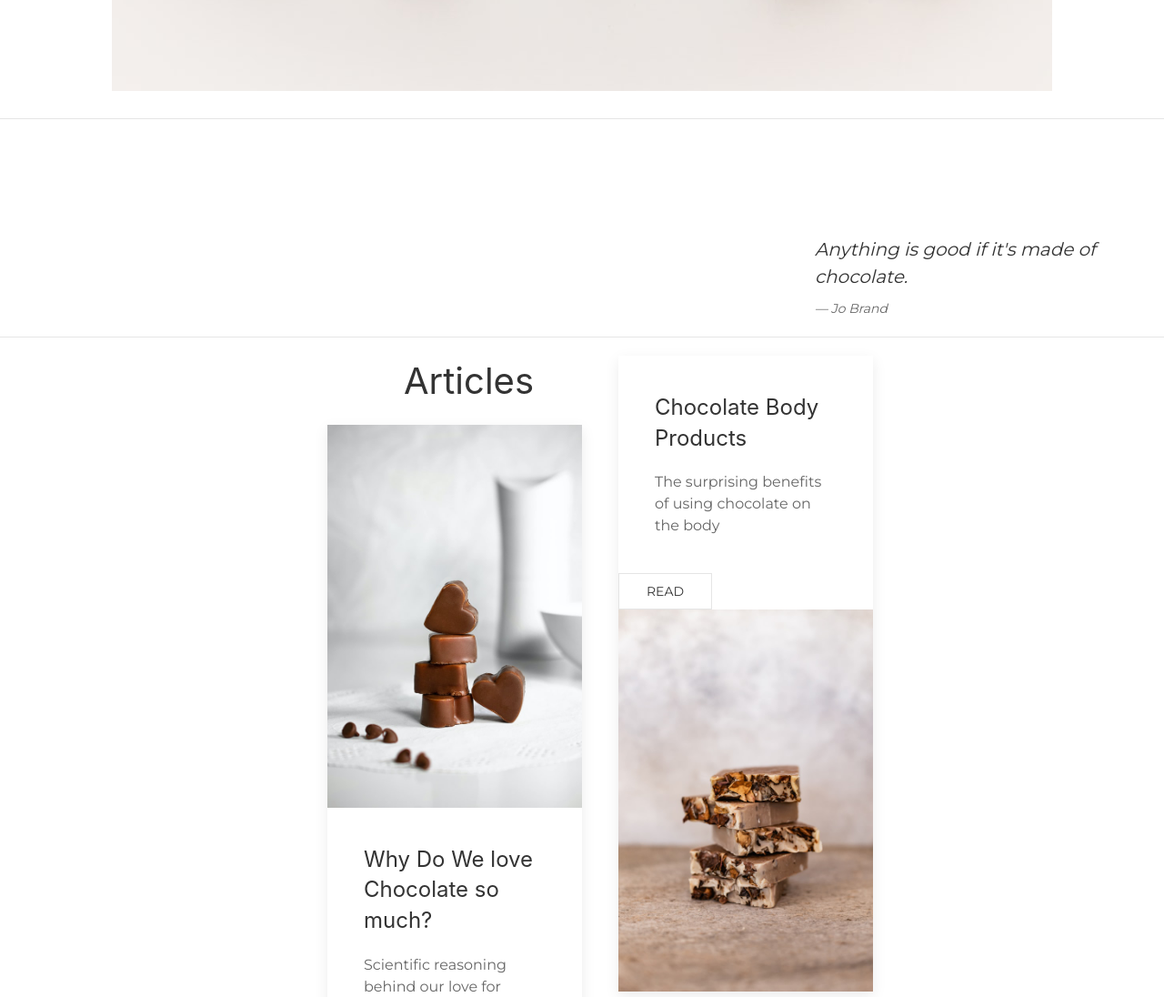
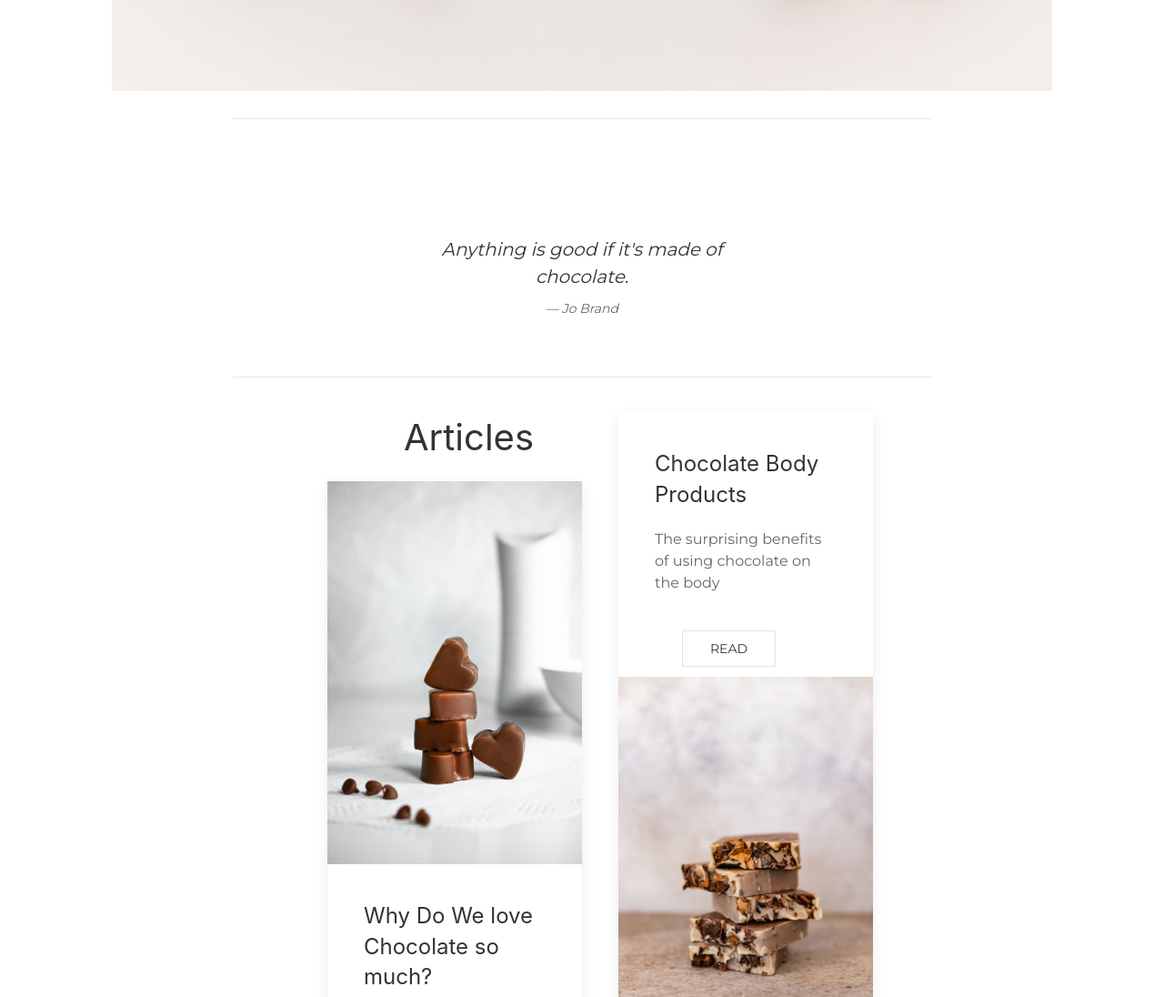
Before and after one commit to Luzanne-S/Blog, a plain HTML site: page index.html in a window 1280 px wide. Shown: the part 540-1636 px from the top of the page at 91% size. Drawn offline with nearby package versions, Linux system fonts and the light colour scheme; a web font is replaced by a local one.

Commit message:
Updated styles.css
Edited block quote styling
changed the cocoa bar from h2 to h1
read button
hr size

```diff
--- a/styles.css
+++ b/styles.css
@@ -3,17 +3,17 @@ body {
 }
 .header {
   height: 50%;
-}
-.main {
-  width: 100vw;
-  margin-bottom: 5%;
-  height: 95vh;
-}
-.footer {
-  margin-top: 10%;
+  object-fit: contain;
 }
 
-h2 {
+blockquote {
+  position: relative;
+  right: 35%;
+  text-align: center;
+  margin-bottom: 5%;
+}
+
+h1 {
   font-family: "Yaldevi", sans-serif;
 }
 
@@ -21,6 +21,7 @@ h2 {
 .moreArticles {
   margin-left: 42%;
   margin-top: 3%;
+  margin-bottom: 4%;
 }
 .recipeMain {
   margin-left: 45%;
@@ -65,11 +66,20 @@ blockquote {
 
 .images {
   margin: auto;
+  margin-top: 3%;
   width: 50%;
-  height: 20%;
+  height: 10%;
 }
 .recipes {
   margin: auto;
   width: 60%;
   height: 20%;
 }
+.Read {
+  margin-left: 25%;
+  margin-bottom: 4%;
+}
+hr {
+  margin: auto;
+  width: 60%;
+}
```
